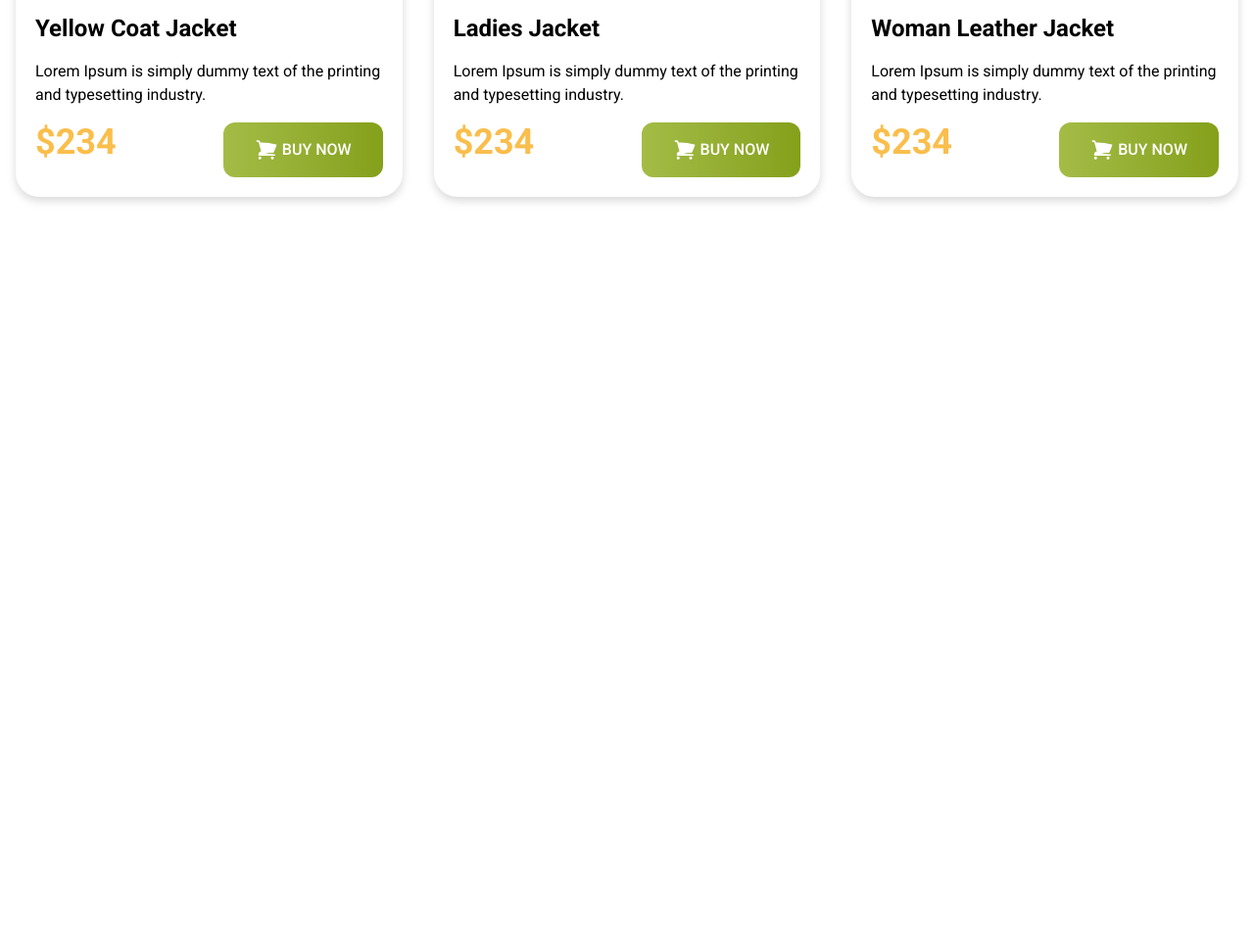
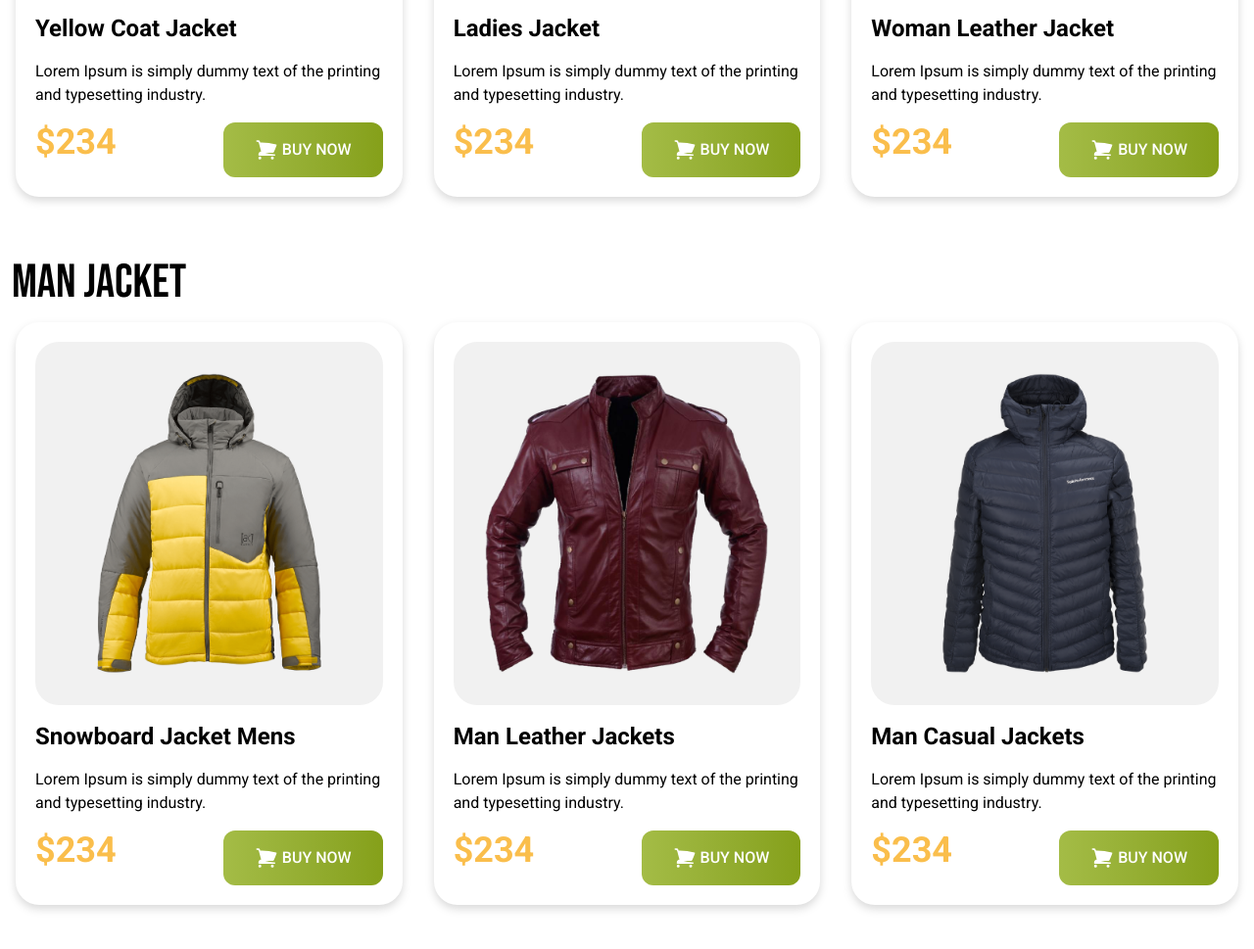
Before and after one commit to iftakhersifat/penguin-fashion, a plain HTML site: page index.html in a window 1280 px wide. Shown: the part 1137-2106 px from the top of the page at 98% size. Before the commit the page ends 1402 px from the top, so only its background shows below. Drawn offline with nearby package versions, Linux system fonts and the light colour scheme.

Commit message:
added man jacket section

```diff
--- a/index.html
+++ b/index.html
@@ -64,6 +64,7 @@
 
     </header>
     <main class="max-w-7xl m-auto">
+        <!-- W0Man Jacket section -->
         <div class="my-12">
             <h3 class="bebas-neue uppercase text-5xl font-normal ml-3 mb-6">W0Man Jacket</h3>
             <div class="grid grid-cols-1 lg:grid-cols-3 gap-8 p-4">
@@ -123,6 +124,67 @@
                 </div>
             </div>
         </div>
+        <!-- Man JacketMan Jacket -->
+        <div class="my-12">
+            <h3 class="bebas-neue uppercase text-5xl font-normal ml-3">Man Jacket</h3>
+            <div class="grid grid-cols-1 lg:grid-cols-3 gap-8 p-4">
+                <!-- card 1 -->
+                <div class="p-5 space-y-4 rounded-3xl drop-shadow-lg bg-white">
+                    <img class="p-8 rounded-3xl bg-[#F1F1F1]" src="images/jacket-4.png" alt="">
+                    <h3 class="text-2xl font-bold roboto">Snowboard Jacket Mens</h3>
+                    <p>Lorem Ipsum is simply dummy text of the
+                        printing and typesetting industry.</p>
+                    <div class="flex justify-between">
+                        <h2 class="text-4xl text-[#FABE4C] font-bold">$234</h2>
+                        <button
+                            class="bg-green-300 text-white py-4 px-8 rounded-xl font-medium text-base bg-linear-to-r from-[#A4BC46] to-[#85A019]"><svg
+                                xmlns="http://www.w3.org/2000/svg" fill="white" viewBox="0 0 24 24" stroke-width="1.5"
+                                stroke="currentColor" class="size-6 text-white inline">
+                                <path stroke-linecap="round" stroke-linejoin="round"
+                                    d="M2.25 3h1.386c.51 0 .955.343 1.087.835l.383 1.437M7.5 14.25a3 3 0 0 0-3 3h15.75m-12.75-3h11.218c1.121-2.3 2.1-4.684 2.924-7.138a60.114 60.114 0 0 0-16.536-1.84M7.5 14.25 5.106 5.272M6 20.25a.75.75 0 1 1-1.5 0 .75.75 0 0 1 1.5 0Zm12.75 0a.75.75 0 1 1-1.5 0 .75.75 0 0 1 1.5 0Z" />
+                            </svg>
+                            BUY NOW</button>
+                    </div>
+                </div>
+                <!-- card 2 -->
+                <div class="p-5 space-y-4 rounded-3xl drop-shadow-lg bg-white">
+                    <img class="p-8 rounded-3xl bg-[#F1F1F1]" src="images/jacket-5.png" alt="">
+                    <h3 class="text-2xl font-bold roboto">Man Leather Jackets</h3>
+                    <p>Lorem Ipsum is simply dummy text of the
+                        printing and typesetting industry.</p>
+                    <div class="flex justify-between">
+                        <h2 class="text-4xl text-[#FABE4C] font-bold">$234</h2>
+                        <button
+                            class="bg-green-300 text-white py-4 px-8 rounded-xl font-medium text-base bg-linear-to-r from-[#A4BC46] to-[#85A019]"><svg
+                                xmlns="http://www.w3.org/2000/svg" fill="white" viewBox="0 0 24 24" stroke-width="1.5"
+                                stroke="currentColor" class="size-6 text-white inline">
+                                <path stroke-linecap="round" stroke-linejoin="round"
+                                    d="M2.25 3h1.386c.51 0 .955.343 1.087.835l.383 1.437M7.5 14.25a3 3 0 0 0-3 3h15.75m-12.75-3h11.218c1.121-2.3 2.1-4.684 2.924-7.138a60.114 60.114 0 0 0-16.536-1.84M7.5 14.25 5.106 5.272M6 20.25a.75.75 0 1 1-1.5 0 .75.75 0 0 1 1.5 0Zm12.75 0a.75.75 0 1 1-1.5 0 .75.75 0 0 1 1.5 0Z" />
+                            </svg>
+                            BUY NOW</button>
+                    </div>
+                </div>
+                <!-- card 3 -->
+                <div class="p-5 space-y-4 rounded-3xl drop-shadow-lg bg-white">
+                    <img class="p-8 rounded-3xl bg-[#F1F1F1]" src="images/jacket-6.png" alt="">
+                    <h3 class="text-2xl font-bold roboto">Man Casual Jackets</h3>
+                    <p>Lorem Ipsum is simply dummy text of the
+                        printing and typesetting industry.</p>
+                    <div class="flex justify-between">
+                        <h2 class="text-4xl text-[#FABE4C] font-bold">$234</h2>
+                        <button
+                            class="bg-green-300 text-white py-4 px-8 rounded-xl font-medium text-base bg-linear-to-r from-[#A4BC46] to-[#85A019]"><svg
+                                xmlns="http://www.w3.org/2000/svg" fill="white" viewBox="0 0 24 24" stroke-width="1.5"
+                                stroke="currentColor" class="size-6 text-white inline">
+                                <path stroke-linecap="round" stroke-linejoin="round"
+                                    d="M2.25 3h1.386c.51 0 .955.343 1.087.835l.383 1.437M7.5 14.25a3 3 0 0 0-3 3h15.75m-12.75-3h11.218c1.121-2.3 2.1-4.684 2.924-7.138a60.114 60.114 0 0 0-16.536-1.84M7.5 14.25 5.106 5.272M6 20.25a.75.75 0 1 1-1.5 0 .75.75 0 0 1 1.5 0Zm12.75 0a.75.75 0 1 1-1.5 0 .75.75 0 0 1 1.5 0Z" />
+                            </svg>
+                            BUY NOW</button>
+                    </div>
+                </div>
+            </div>
+        </div>
+
 
 
 
```
